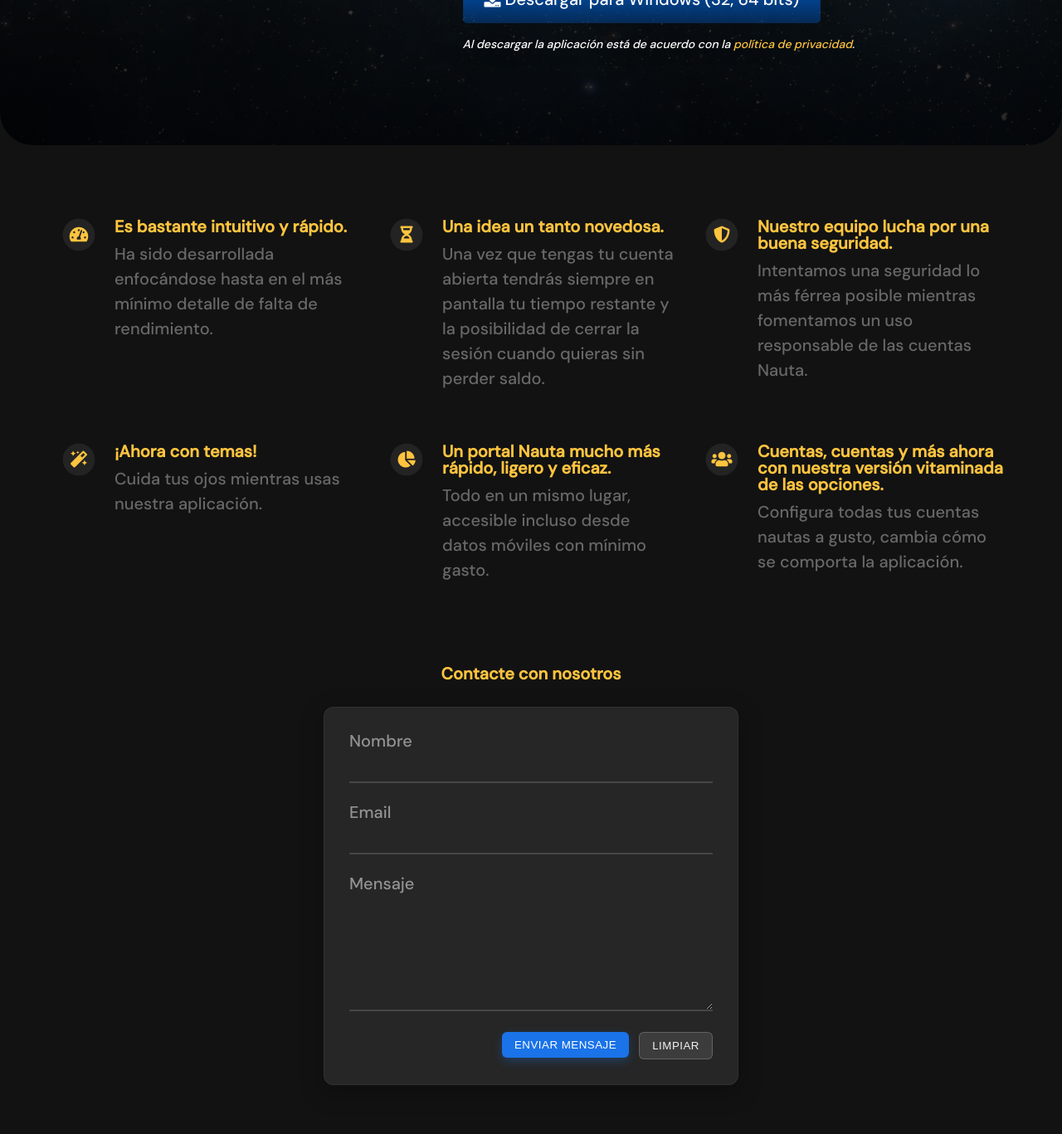
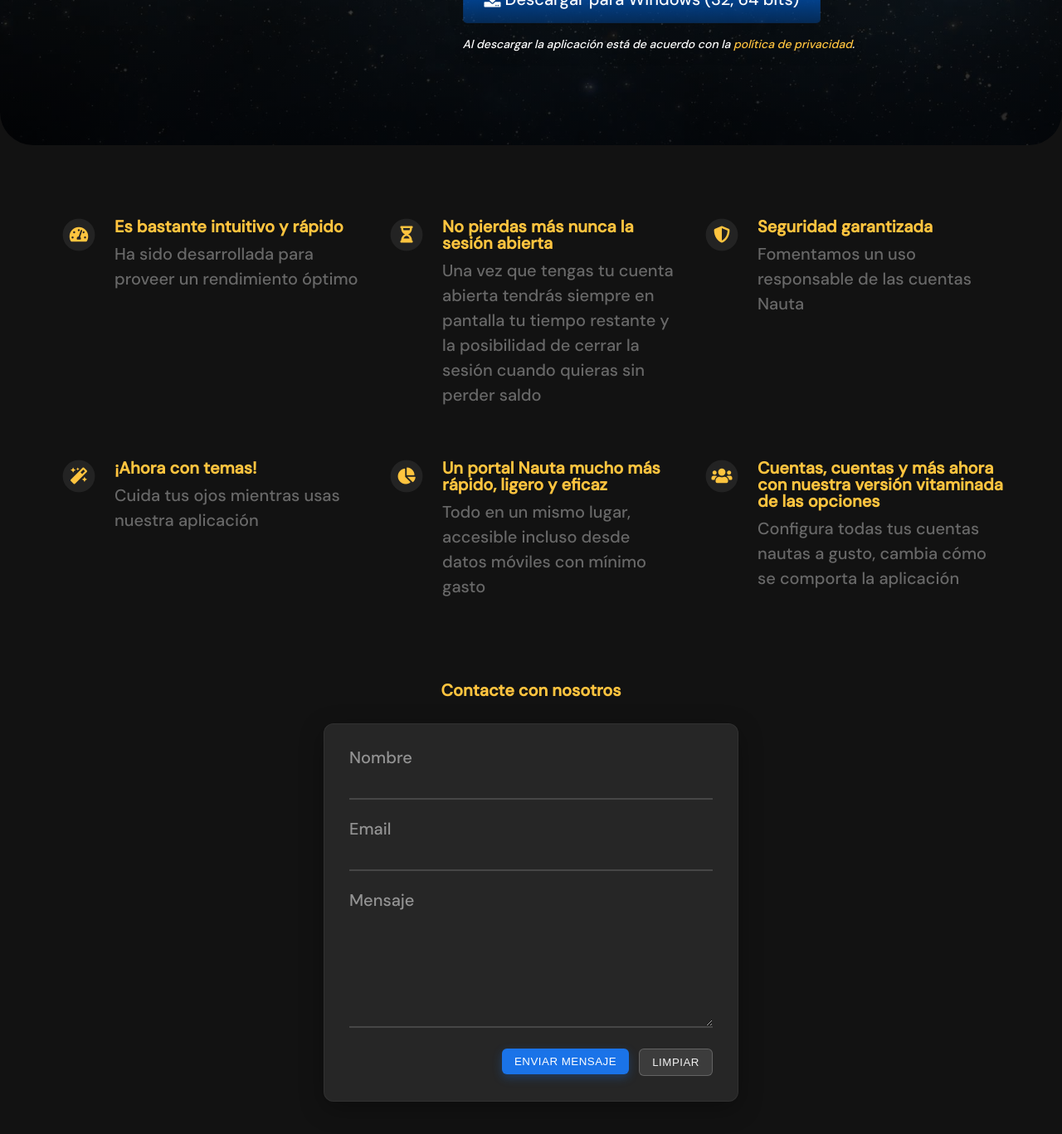
Before and after one commit to micuentanauta/micuentanauta.github.io, a Jekyll site: the page built from index.html, in a window 1280 px wide and 1400 px high, scrolled down 605 px. Shown: the top 1367 px of the window at 83% size. Built offline with Jekyll 4.4.1, drawn with Linux system fonts in a browser that asks for light colours; nearby versions of some CDN libraries; some of the changed text lies outside the part shown.

Commit message:
Update texts

```diff
--- a/_config.yml
+++ b/_config.yml
@@ -39,28 +39,28 @@ current_year: 2024
 
 # Feature List                            Edit, add or remove features to be presented.
 features:
-  - title: Es bastante intuitivo y rápido.
-    description: Ha sido desarrollada enfocándose hasta en el más mínimo detalle de falta de rendimiento.
+  - title: Es bastante intuitivo y rápido
+    description: Ha sido desarrollada para proveer un rendimiento óptimo
     fontawesome_icon_name: tachometer-alt
 
-  - title: Una idea un tanto novedosa.
-    description: Una vez que tengas tu cuenta abierta tendrás siempre en pantalla tu tiempo restante y la posibilidad de cerrar la sesión cuando quieras sin perder saldo.
+  - title: No pierdas más nunca la sesión abierta
+    description: Una vez que tengas tu cuenta abierta tendrás siempre en pantalla tu tiempo restante y la posibilidad de cerrar la sesión cuando quieras sin perder saldo
     fontawesome_icon_name: hourglass-half
 
-  - title: Nuestro equipo lucha por una buena seguridad.
-    description: Intentamos una seguridad lo más férrea posible mientras fomentamos un uso responsable de las cuentas Nauta.
+  - title: Seguridad garantizada
+    description: Fomentamos un uso responsable de las cuentas Nauta
     fontawesome_icon_name: shield-alt
 
   - title: ¡Ahora con temas!
-    description: Cuida tus ojos mientras usas nuestra aplicación.
+    description: Cuida tus ojos mientras usas nuestra aplicación
     fontawesome_icon_name: magic
 
-  - title: Un portal Nauta mucho más rápido, ligero y eficaz.
-    description: Todo en un mismo lugar, accesible incluso desde datos móviles con mínimo gasto.
+  - title: Un portal Nauta mucho más rápido, ligero y eficaz
+    description: Todo en un mismo lugar, accesible incluso desde datos móviles con mínimo gasto
     fontawesome_icon_name: chart-pie
 
-  - title: Cuentas, cuentas y más ahora con nuestra versión vitaminada de las opciones.
-    description: Configura todas tus cuentas nautas a gusto, cambia cómo se comporta la aplicación.
+  - title: Cuentas, cuentas y más ahora con nuestra versión vitaminada de las opciones
+    description: Configura todas tus cuentas nautas a gusto, cambia cómo se comporta la aplicación
     fontawesome_icon_name: users
 
 # Lista de patrocinadores
--- a/_includes/footer.html
+++ b/_includes/footer.html
@@ -3,8 +3,6 @@
 	<p class="footerText">{% if site.your_link %}<a href="{{ site.your_link }}">{% endif %}{{ site.your_name }}{% if site.your_link %}</a>{% endif %}{% if site.your_city %} desde {{ site.your_city }}{% endif %}, {{ site.current_year }}.</p>
 	{% endif %}
 	<div class="footerIcons">
-
-
 
 		{% if site.facebook_username %}
 			<a href="https://facebook.com/{{ site.facebook_username }}">
--- a/_includes/sponsors.html
+++ b/_includes/sponsors.html
@@ -1,7 +1,7 @@
 {% if site.sponsors %}
 
 	<div class="sponsors">
-		<p>Patrocinado por:</p>
+		<p>Disponible también en...</p>
 		<div>
 
 			{% for page in site.sponsors %}
```
